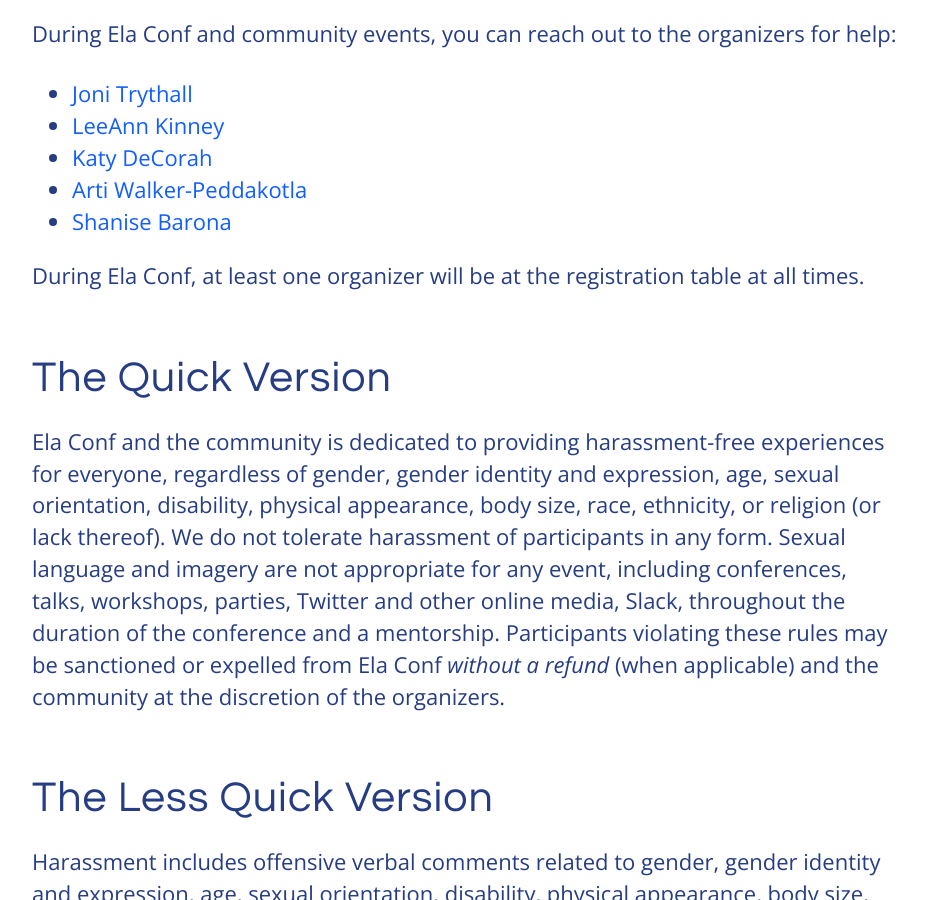
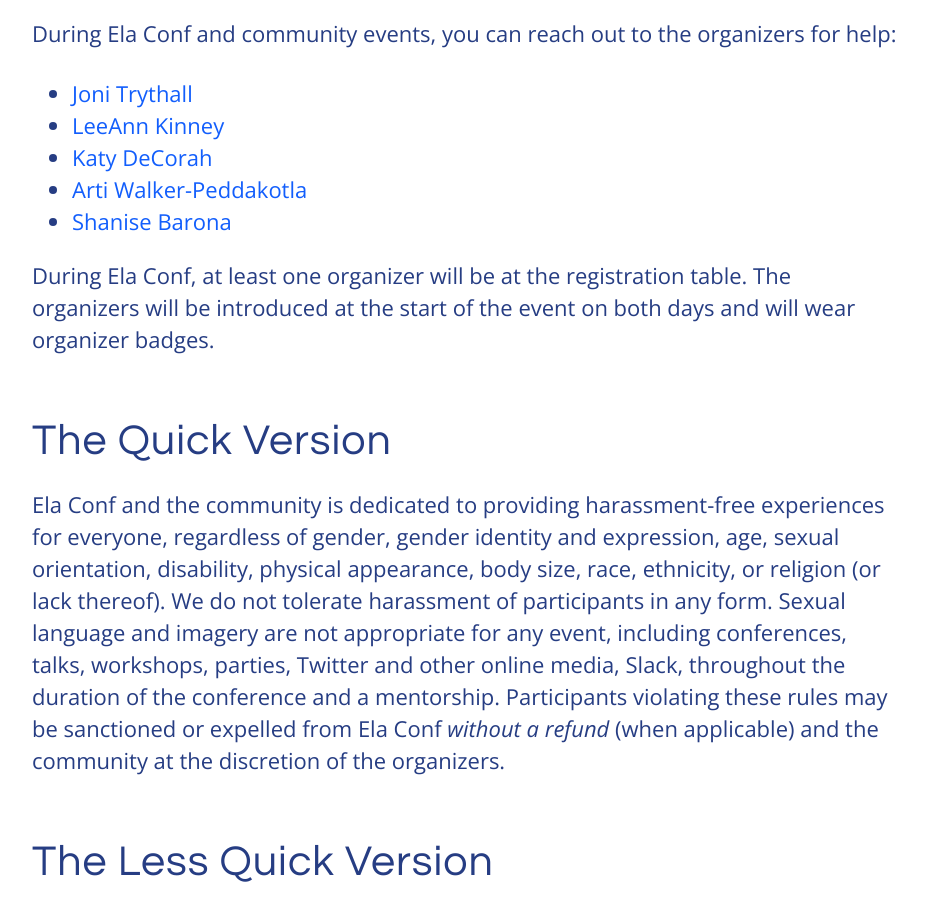
Before and after one commit to elaconf/elaconf.github.io, a Jekyll site: the page built from code-of-conduct/index.md, in a window 1280 px wide and 900 px high, scrolled down 740 px. Shown: the whole window, without its empty margins (175-1101 px from the left). Built offline with Jekyll 4.4.1, drawn with Linux system fonts in a browser that asks for light colours.

Commit message:
Update index.md

```diff
--- a/code-of-conduct/index.md
+++ b/code-of-conduct/index.md
@@ -21,7 +21,7 @@ During Ela Conf and community events, you can reach out to the organizers for he
 * [Arti Walker-Peddakotla](/organizers/arti-walker-peddakotla/)
 * [Shanise Barona](/organizers/shanise-barona/)
 
-During Ela Conf, at least one organizer will be at the registration table at all times.
+During Ela Conf, at least one organizer will be at the registration table. The organizers will be introduced at the start of the event on both days and will wear organizer badges.
 
 ## The Quick Version
 
```
